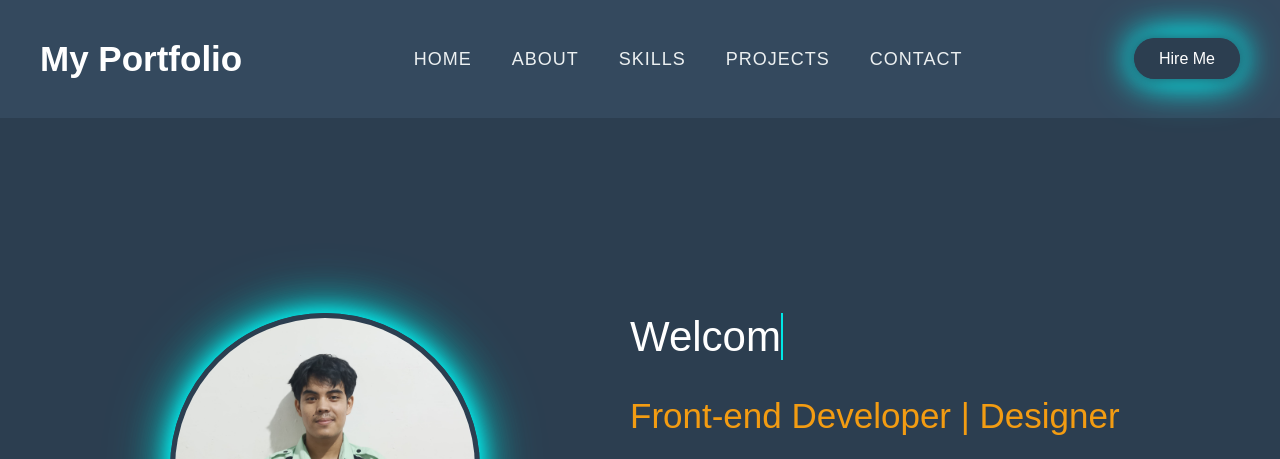
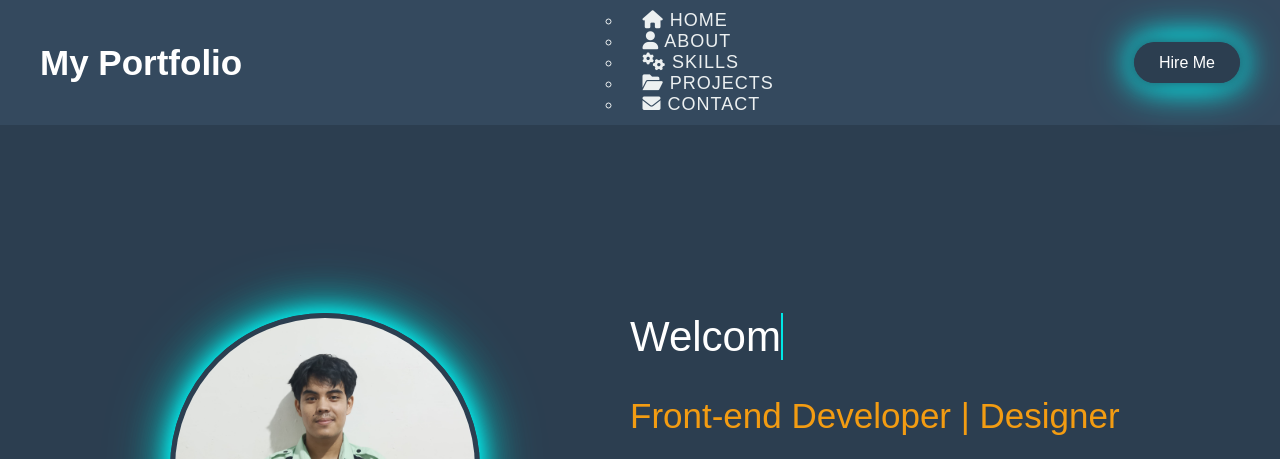
Before and after one commit to Hizkia178/simple-portofolio-, a plain HTML site: page index.html in a window 1280 px wide. Shown: the top 459 px of the page. Drawn offline with nearby package versions, Linux system fonts and the light colour scheme.

Commit message:
Update index.html

```diff
--- a/index.html
+++ b/index.html
@@ -17,11 +17,14 @@
         <div class="container">
             <h1 class="logo">My Portfolio</h1>
             <ul class="nav-links">
-                <li><a href="#home">Home</a></li>
-                <li><a href="#about">About</a></li>
-                <li><a href="#skills">Skills</a></li>
-                <li><a href="#projects">Projects</a></li>
-                <li><a href="#contact">Contact</a></li>
+              <ul>
+            <li><a href="#home"><i class="fas fa-home"></i> Home</a></li>
+            <li><a href="#about"><i class="fas fa-user"></i> About</a></li>
+            <li><a href="#skills"><i class="fas fa-cogs"></i> Skills</a></li>
+            <li><a href="#projects"><i class="fas fa-folder-open"></i> Projects</a></li>
+            <li><a href="#contact"><i class="fas fa-envelope"></i> Contact</a></li>
+        </ul>
+
             </ul>
             <div class="cta">
                 <a href="#contact" class='cta-btn'>Hire Me</a>
```
